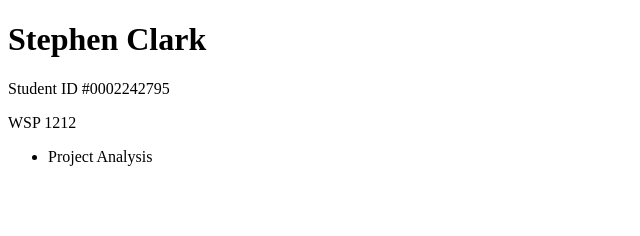
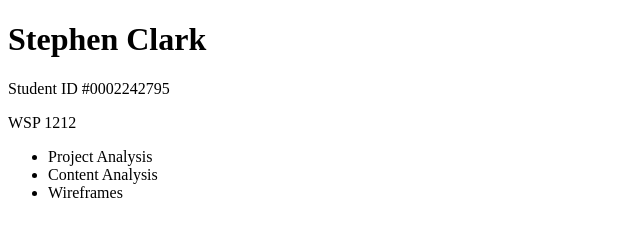
Before and after one commit to steveclark2013/wsp-1212, a plain HTML site: page wsp_portal.html in a window 1280 px wide. Shown: the whole page, without its empty margins (0-640 px from the left). Drawn offline with Linux system fonts and the light colour scheme.

Commit message:
added text

```diff
--- a/wsp_portal.html
+++ b/wsp_portal.html
@@ -8,5 +8,7 @@
 		<p>WSP 1212 </p>
 		<ul>
 			<li>Project Analysis</li>
+			<li>Content Analysis</li>
+			<li>Wireframes</li>
 		</ul>
 </body>
```
